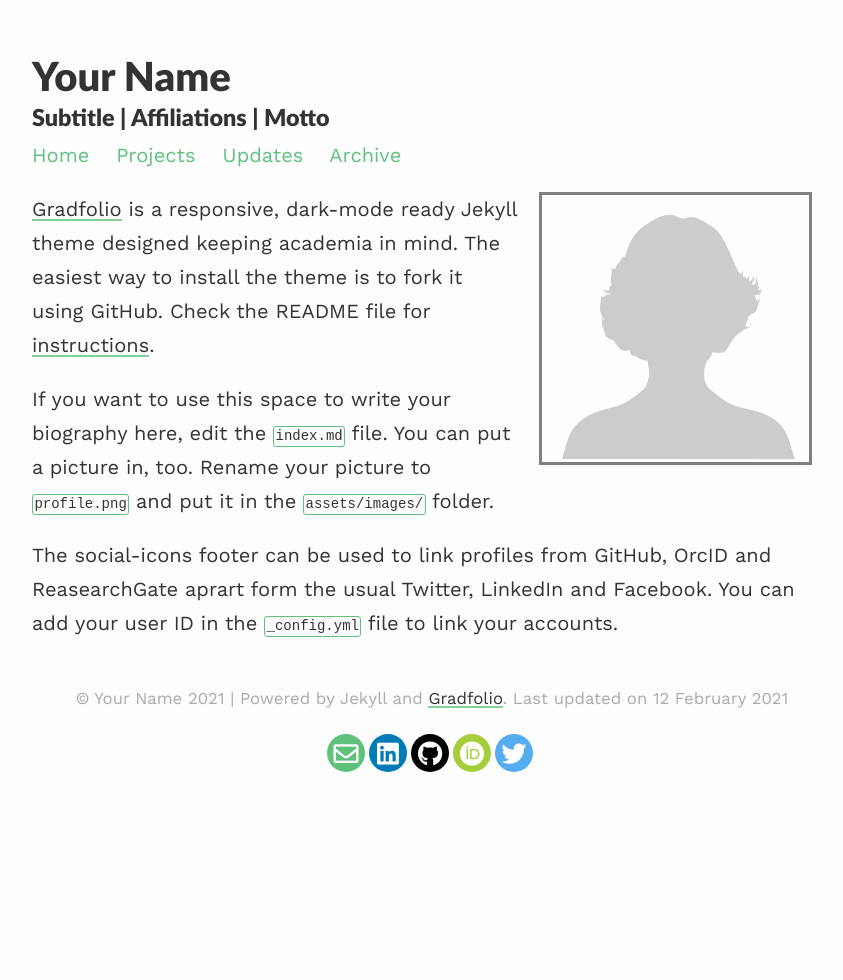
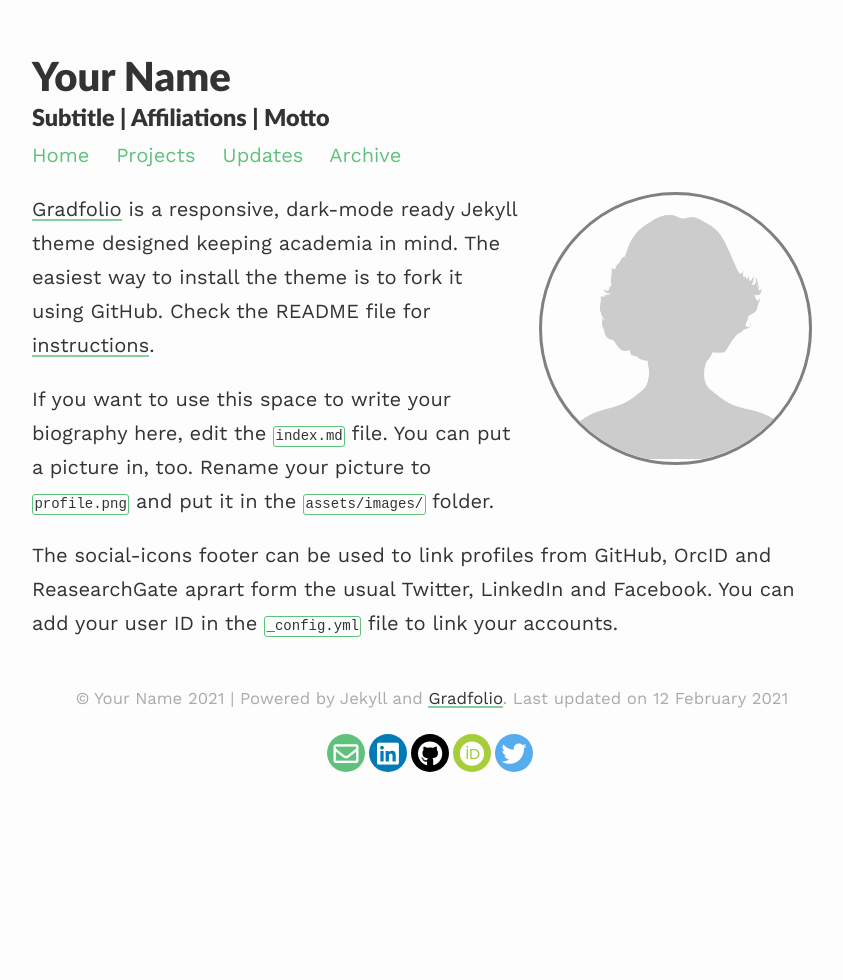
Before and after one commit to jitinnair1/gradfolio, a Jekyll site: the page built from index.md, in a window 1280 px wide. Shown: the whole page, without its empty margins (208-1051 px from the left). Built offline with Jekyll 4.4.1, drawn with Linux system fonts in a browser that asks for light colours; nearby versions of some CDN libraries.

Commit message:
rounded profile picture

```diff
--- a/assets/css/_sass/profile.scss
+++ b/assets/css/_sass/profile.scss
@@ -4,6 +4,8 @@
     border-color: $light-gray;
     margin-left: 1em;
     margin-right: 1em;
+    border-radius: 6px;
+    border-radius: 50%;
 }
 
 .left {
```
